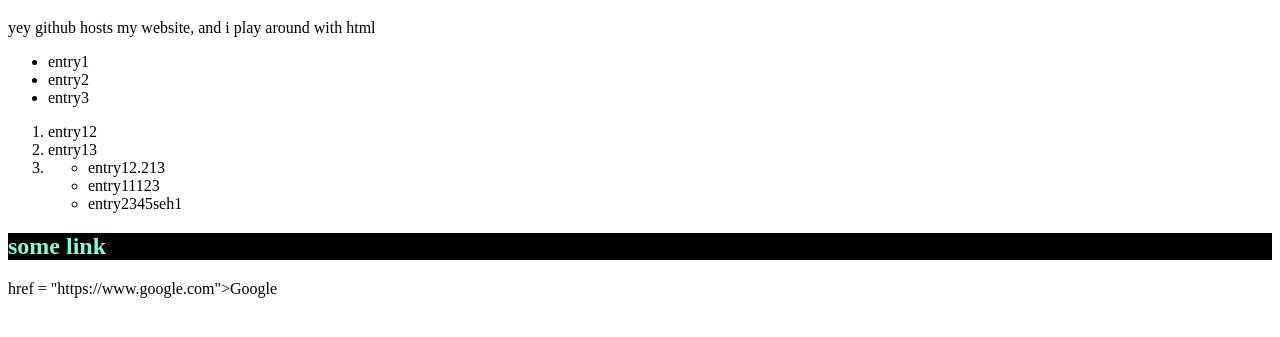
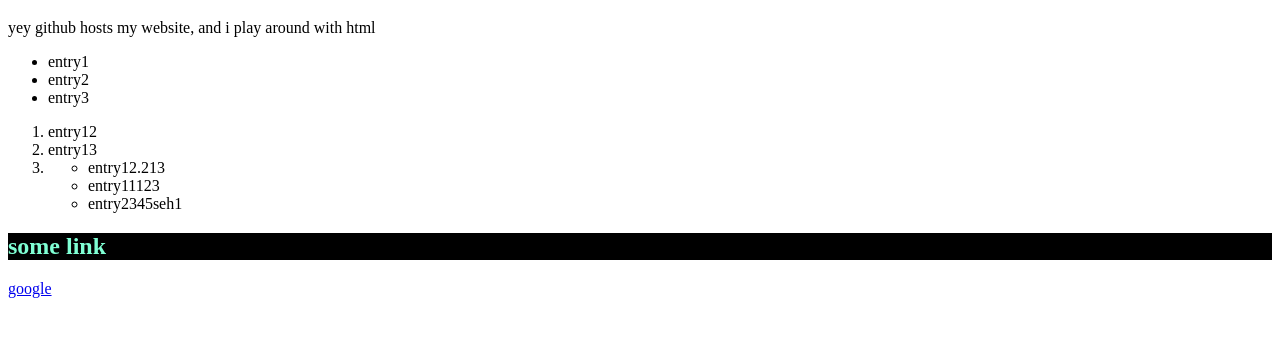
Before and after one commit to thePhT/thePhT.github.io, a plain HTML site: page index.html in a window 1280 px wide. Shown: the part 61-398 px from the top of the page. Drawn offline with Linux system fonts and the light colour scheme.

Commit message:
Update index.html

```diff
--- a/index.html
+++ b/index.html
@@ -28,7 +28,7 @@
     </ol>
     <h2>some link</h2>
     <p><a>
-        href = "https://www.google.com">Google
+        <a href="https://www.google.com">google</a>
     </a></p>
 
 </body>
```
